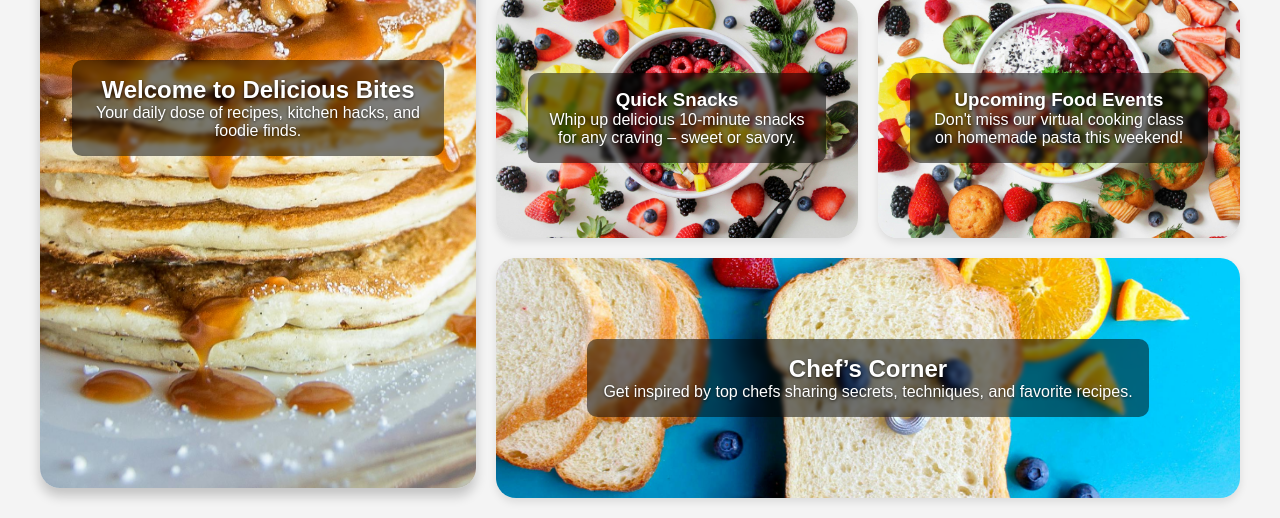
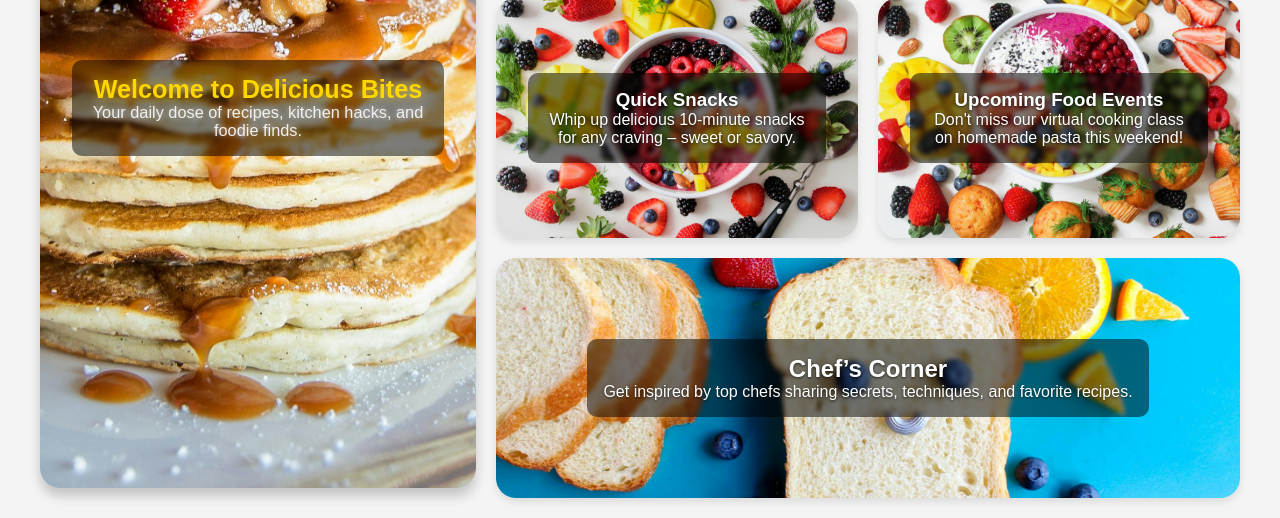
Before and after one commit to Vis-halG/Layout-one, a plain HTML site: page index.html in a window 1280 px wide. In both pictures the pointer is over the element "Welcome to Delicious Bites". Shown: the part 282-800 px from the top of the page. Drawn offline with Linux system fonts and the light colour scheme.

Commit message:
Update style.css

```diff
--- a/style.css
+++ b/style.css
@@ -30,6 +30,7 @@ body {
     padding: 1rem;
     border-radius: 10px;
     backdrop-filter: blur(2px);
+    transition: all 0.3s ease;
 }
 
 .textOverlay h2,
@@ -37,6 +38,21 @@ body {
 .textOverlay p {
     color: #fff;
     text-shadow: 0 1px 3px rgba(0, 0, 0, 0.7);
+    transition: all 0.3s ease;
+}
+
+/* Hover effect for text */
+.textOverlay:hover h2,
+.textOverlay:hover h3 {
+    color: #ffd700; /* golden highlight */
+    transform: scale(1.05);
+    text-shadow: 0 0 10px rgba(255, 215, 0, 0.7);
+}
+
+.textOverlay:hover p {
+    color: #f0f0f0;
+    transform: scale(1.02);
+    text-shadow: 0 0 6px rgba(255, 255, 255, 0.6);
 }
 
 /* Left Box */
```
